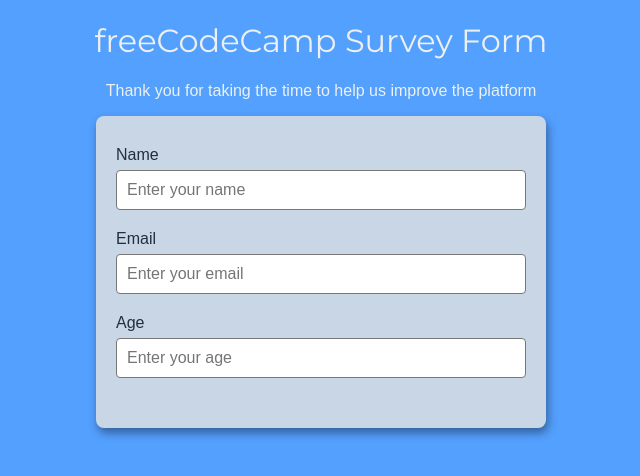
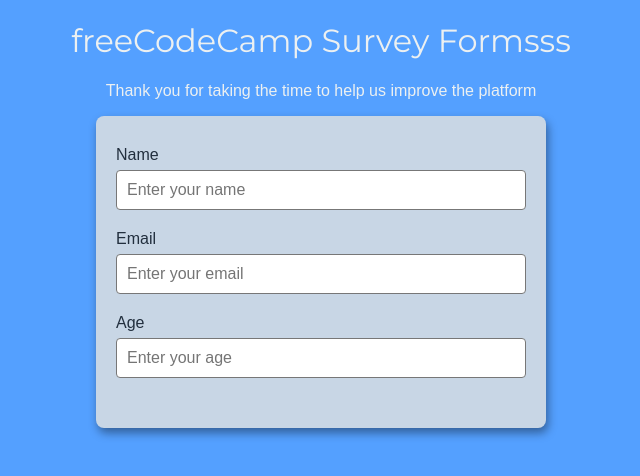
Before and after one commit to engrbugs/Survey.Form, a plain HTML site: page index.html in a window 1280 px wide. Shown: the whole page, without its empty margins (319-959 px from the left). Drawn offline with Linux system fonts and the light colour scheme.

Commit message:
2020-05-23-1300

```diff
--- a/index.html
+++ b/index.html
@@ -65,7 +65,7 @@
     </style>
     <header>
         <h1 id="title">
-            freeCodeCamp Survey Form
+            freeCodeCamp Survey Formsss
         </h1>
         <p id="description">
             Thank you for taking the time to help us improve the platform
```
